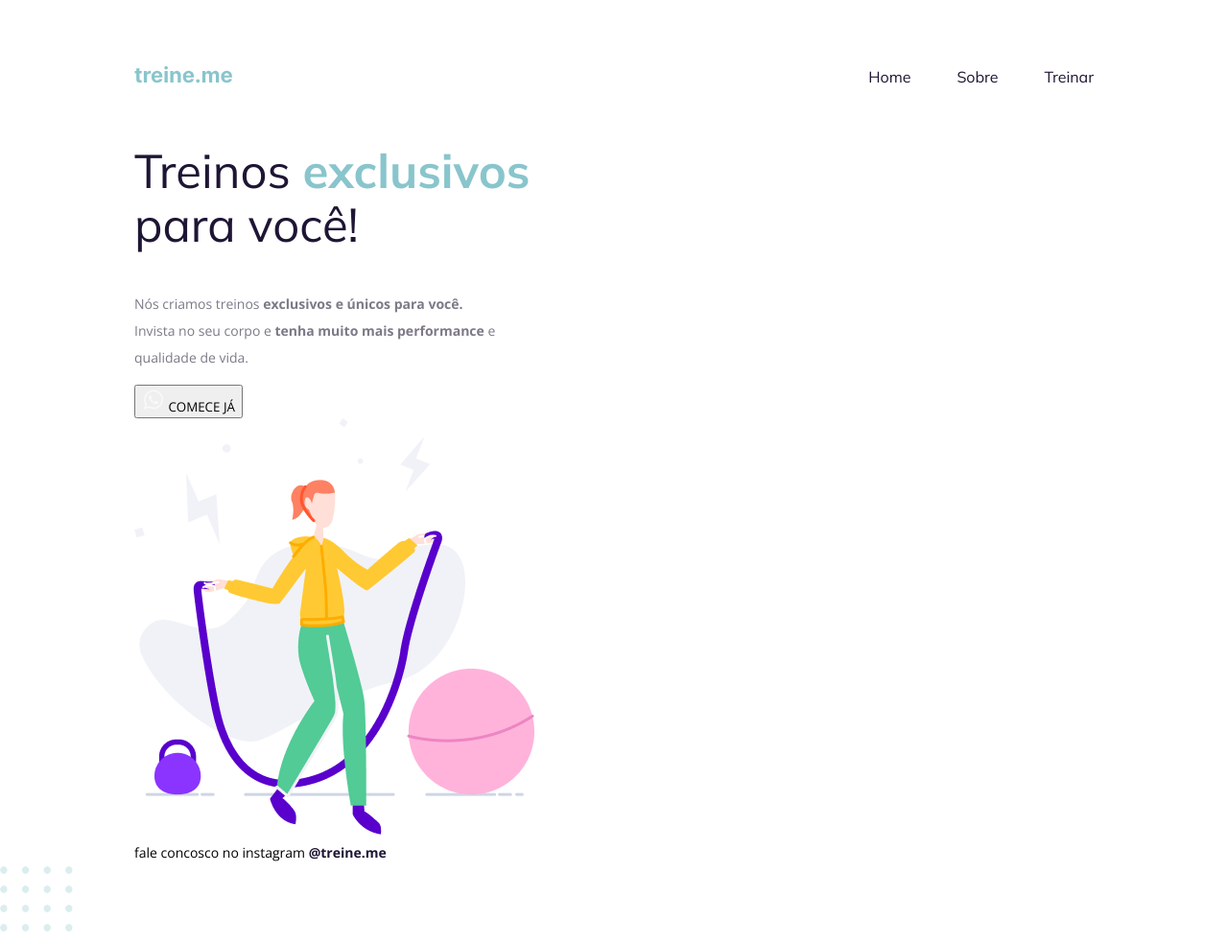
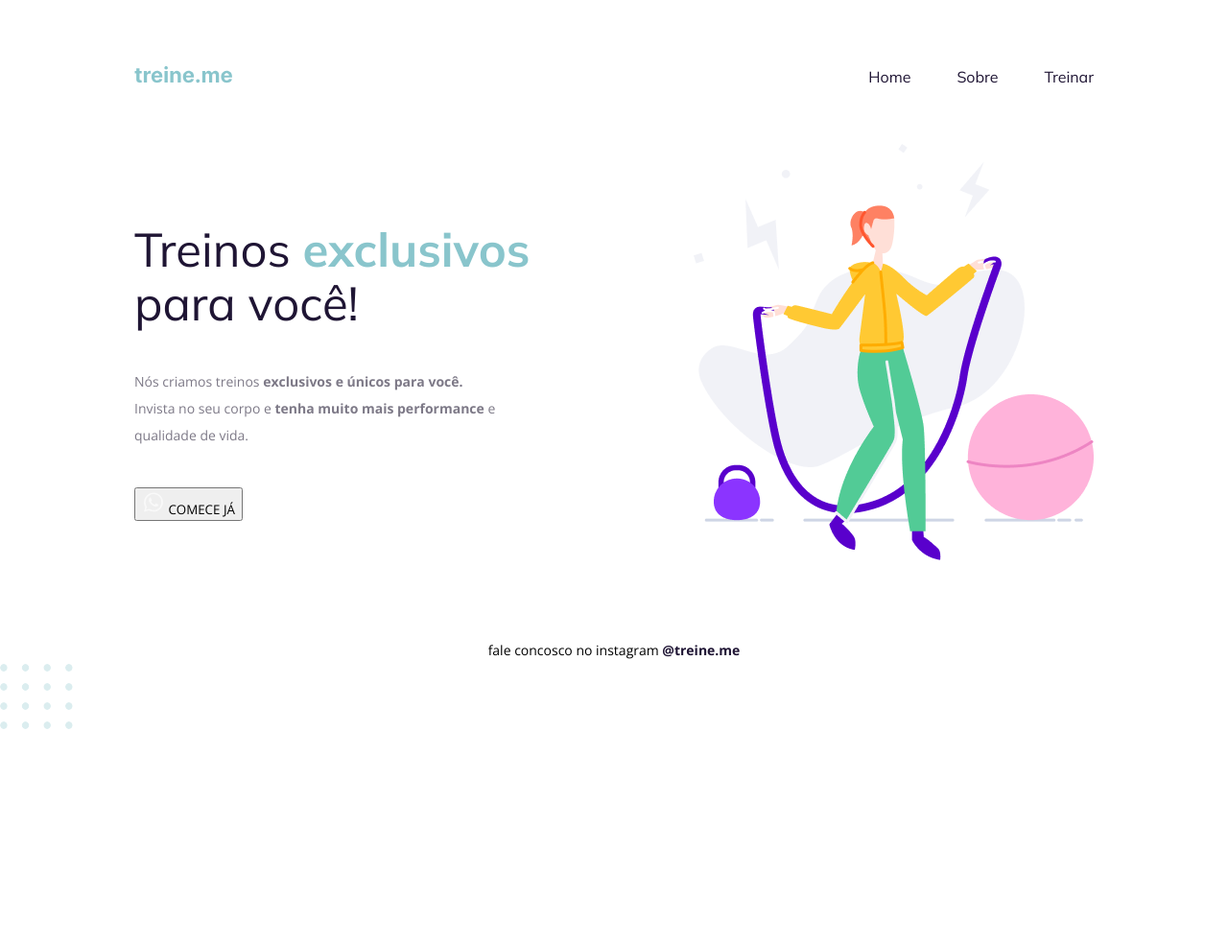
Before and after one commit to tfstam/explorer-stage-02-02, a plain HTML site: page index.html in a window 1280 px wide. Shown: the whole page at 96% size. After the commit the page ends 800 px from the top, so only its background shows below. Drawn offline with nearby package versions, Linux system fonts and the light colour scheme.

Commit message:
Aplicando alinhamentos e espaçamentos main footer

```diff
--- a/style.css
+++ b/style.css
@@ -33,11 +33,20 @@ ul li a:hover {
   font-weight: 700;
 }
 
+h1, ul {
+  font-family: 'Mulish', sans-serif;
+}
+
+main {
+  display: flex;
+  align-items: center;
+  justify-content: space-between;
+}
+
 h1 {
   font-size: 49px;
   line-height: 56px;
   color: #1F1534;
-  font-family: 'Mulish', sans-serif;
   font-weight: 400;
   width: 490px;
 }
@@ -47,10 +56,11 @@ h1 span {
   font-weight: 700;
 }
 
-p {
+section p {
   font-size: 14px;
   line-height: 28px;
   color: #7D7987;
+  margin: 40px 0;
 }
 
 button {
@@ -61,6 +71,8 @@ button {
 footer {
   font-size: 14px;
   line-height: 28px;
+  text-align: center;
+  margin-top: 80px;
 }
 
 footer a {
```
